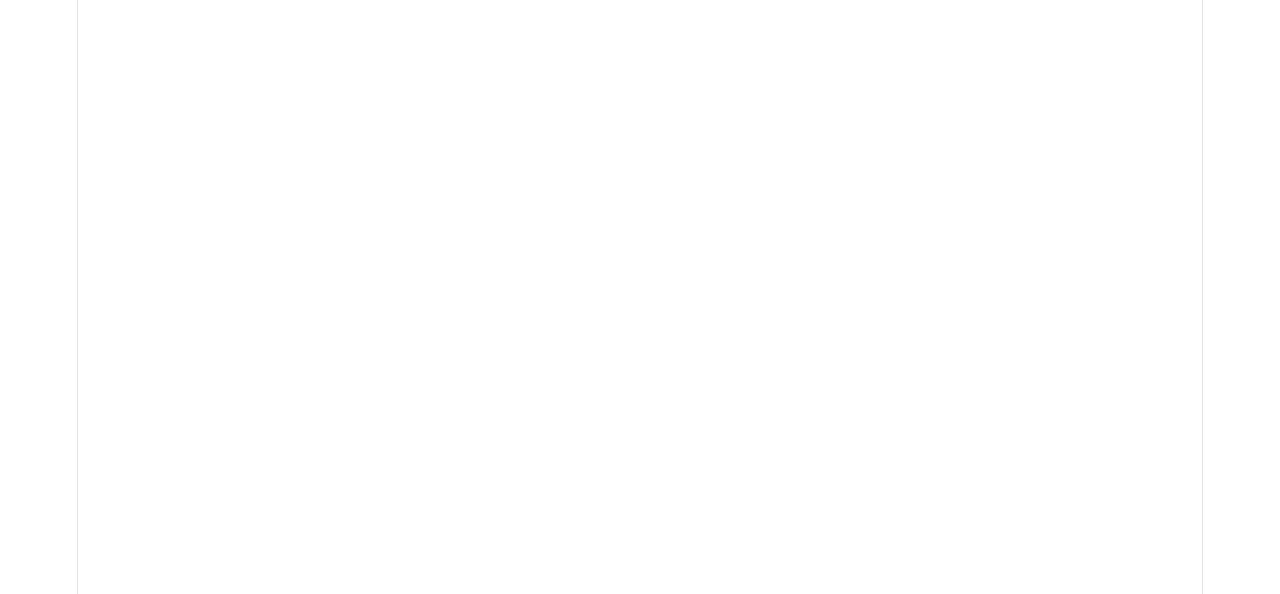
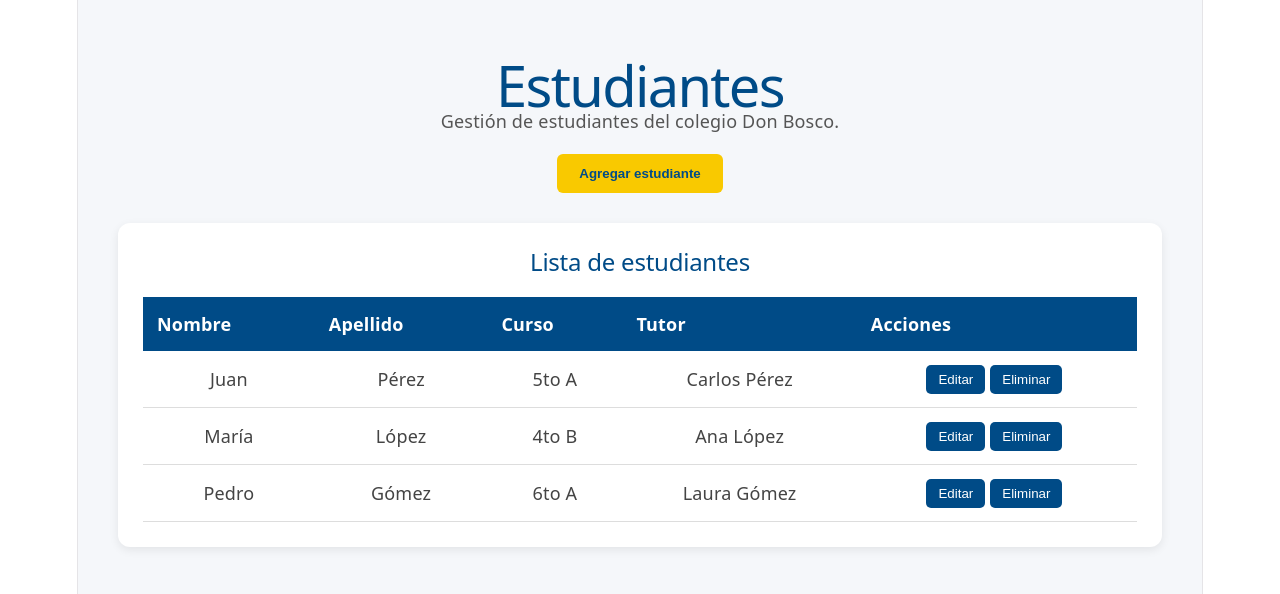
Before and after one commit to nicolatellez67-pixel/Fronted-lugares, a React (Vite) app: page /estudiantes in a window 1280 px wide. Before the commit this address had no page. Shown: the top 594 px of the page. Built offline with nearby package versions, Linux system fonts and the light colour scheme.

Commit message:
Avance proyecto Don Bosco

```diff
--- /dev/null
+++ b/src/pages/EstudiantesPage.css
@@ -0,0 +1,82 @@
+.estudiantes-page {
+  min-height: 100vh;
+  padding: 40px;
+  background: #f5f7fa;
+}
+
+.estudiantes-page h1 {
+  color: #004b87;
+  text-align: center;
+  margin-bottom: 10px;
+}
+
+.estudiantes-page > p {
+  text-align: center;
+  color: #555;
+}
+
+.estudiantes-page > button {
+  display: block;
+  margin: 20px auto;
+  background: #f9c900;
+  color: #004b87;
+  border: none;
+  padding: 12px 22px;
+  border-radius: 6px;
+  font-weight: bold;
+  cursor: pointer;
+}
+
+.estudiantes-page > button:hover {
+  background: #e5b900;
+}
+
+.tabla {
+  background: white;
+  margin-top: 30px;
+  padding: 25px;
+  border-radius: 12px;
+  box-shadow: 0 3px 10px rgba(0, 0, 0, 0.08);
+}
+
+.tabla h2 {
+  color: #004b87;
+  text-align: center;
+}
+
+table {
+  width: 100%;
+  border-collapse: collapse;
+  margin-top: 20px;
+}
+
+th {
+  background: #004b87;
+  color: white;
+  padding: 14px;
+  text-align: left;
+}
+
+td {
+  padding: 13px;
+  border-bottom: 1px solid #ddd;
+  color: #444;
+}
+
+tr:hover {
+  background: #f8f8f8;
+}
+
+td button {
+  padding: 7px 12px;
+  margin-right: 5px;
+  border: none;
+  border-radius: 5px;
+  cursor: pointer;
+  background: #004b87;
+  color: white;
+}
+
+td button:hover {
+  background: #0066b3;
+}
--- /dev/null
+++ b/src/pages/EstudiantesPage.tsx
@@ -0,0 +1,66 @@
+import "./EstudiantesPage.css";
+
+function EstudiantesPage() {
+  return (
+    <div className="estudiantes-page">
+      <h1>Estudiantes</h1>
+
+      <p>Gestión de estudiantes del colegio Don Bosco.</p>
+
+      <button>Agregar estudiante</button>
+
+      <div className="tabla">
+        <h2>Lista de estudiantes</h2>
+
+        <table>
+          <thead>
+            <tr>
+              <th>Nombre</th>
+              <th>Apellido</th>
+              <th>Curso</th>
+              <th>Tutor</th>
+              <th>Acciones</th>
+            </tr>
+          </thead>
+
+          <tbody>
+            <tr>
+              <td>Juan</td>
+              <td>Pérez</td>
+              <td>5to A</td>
+              <td>Carlos Pérez</td>
+              <td>
+                <button>Editar</button>
+                <button>Eliminar</button>
+              </td>
+            </tr>
+
+            <tr>
+              <td>María</td>
+              <td>López</td>
+              <td>4to B</td>
+              <td>Ana López</td>
+              <td>
+                <button>Editar</button>
+                <button>Eliminar</button>
+              </td>
+            </tr>
+
+            <tr>
+              <td>Pedro</td>
+              <td>Gómez</td>
+              <td>6to A</td>
+              <td>Laura Gómez</td>
+              <td>
+                <button>Editar</button>
+                <button>Eliminar</button>
+              </td>
+            </tr>
+          </tbody>
+        </table>
+      </div>
+    </div>
+  );
+}
+
+export default EstudiantesPage;
--- /dev/null
+++ b/src/pages/HomePage.css
@@ -0,0 +1,67 @@
+.home {
+  display: flex;
+  min-height: 100vh;
+  background: #f4f6f8;
+}
+
+.sidebar {
+  width: 230px;
+  background: #004b87;
+  padding: 25px 15px;
+  color: white;
+}
+
+.sidebar h2 {
+  text-align: center;
+  color: #ffcc00;
+  margin-bottom: 30px;
+}
+
+.sidebar nav {
+  display: flex;
+  flex-direction: column;
+  gap: 8px;
+}
+
+.sidebar a {
+  padding: 12px;
+  color: white;
+  text-decoration: none;
+  border-radius: 5px;
+}
+
+.sidebar a:hover {
+  background: #ffcc00;
+  color: #004b87;
+}
+
+.content {
+  flex: 1;
+  padding: 40px;
+}
+
+.content h1 {
+  color: #004b87;
+}
+
+.content p {
+  color: #555;
+}
+
+.cards {
+  display: grid;
+  grid-template-columns: repeat(2, 1fr);
+  gap: 20px;
+  margin-top: 30px;
+}
+
+.card {
+  background: white;
+  padding: 25px;
+  border-radius: 10px;
+  border-left: 5px solid #ffcc00;
+}
+
+.card h3 {
+  color: #004b87;
+}
--- /dev/null
+++ b/src/pages/HomePage.tsx
@@ -0,0 +1,54 @@
+import "./HomePage.css";
+
+function HomePage() {
+  return (
+    <div className="home">
+      <aside className="sidebar">
+        <h2>Don Bosco</h2>
+
+        <nav>
+          <a>Inicio</a>
+          <a href="/estudiantes">Estudiantes</a>
+          <a>Cursos</a>
+          <a>Aulas</a>
+          <a>Asientos</a>
+          <a>Asignaciones</a>
+          <a>Tutores</a>
+          <a>Reportes</a>
+          <a>Configuración</a>
+        </nav>
+      </aside>
+
+      <main className="content">
+        <h1>Bienvenido al sistema</h1>
+        <p>
+          Sistema de asignación de asientos para estudiantes.
+        </p>
+
+        <div className="cards">
+          <div className="card">
+            <h3>Estudiantes</h3>
+            <p>Gestionar estudiantes</p>
+          </div>
+
+          <div className="card">
+            <h3>Cursos</h3>
+            <p>Gestionar cursos</p>
+          </div>
+
+          <div className="card">
+            <h3>Aulas</h3>
+            <p>Gestionar aulas</p>
+          </div>
+
+          <div className="card">
+            <h3>Asientos</h3>
+            <p>Gestionar asientos</p>
+          </div>
+        </div>
+      </main>
+    </div>
+  );
+}
+
+export default HomePage;
--- /dev/null
+++ b/src/pages/LoginPage.css
@@ -0,0 +1,75 @@
+.login-page {
+  min-height: 100vh;
+  display: flex;
+  justify-content: center;
+  align-items: center;
+  background: #003b70;
+}
+
+.login-box {
+  width: 380px;
+  background: white;
+  border-radius: 12px;
+  overflow: hidden;
+  box-shadow: 0 10px 30px rgba(0, 0, 0, 0.25);
+}
+
+.login-header {
+  background: #003b70;
+  color: white;
+  text-align: center;
+  padding: 30px 20px;
+  border-bottom: 5px solid #f5c400;
+}
+
+.login-header h1 {
+  margin: 0 0 8px;
+  font-size: 30px;
+}
+
+.login-header p {
+  margin: 0;
+  font-size: 15px;
+}
+
+.login-form {
+  padding: 30px;
+}
+
+.login-form label {
+  display: block;
+  margin-bottom: 7px;
+  color: #003b70;
+  font-weight: bold;
+}
+
+.login-form input {
+  width: 100%;
+  padding: 12px;
+  margin-bottom: 20px;
+  box-sizing: border-box;
+  border: 1px solid #ccc;
+  border-radius: 6px;
+  font-size: 15px;
+}
+
+.login-form input:focus {
+  outline: none;
+  border: 2px solid #0066a1;
+}
+
+.login-form button {
+  width: 100%;
+  padding: 13px;
+  background: #f5c400;
+  color: #003b70;
+  border: none;
+  border-radius: 6px;
+  font-weight: bold;
+  font-size: 15px;
+  cursor: pointer;
+}
+
+.login-form button:hover {
+  background: #e0b300;
+}
--- a/src/pages/LoginPage.tsx
+++ b/src/pages/LoginPage.tsx
@@ -1,6 +1,7 @@
 import { useState } from "react";
 import { useNavigate } from "react-router-dom";
 import { login } from "../repositories/authRepository";
+import "./LoginPage.css";
 
 function LoginPage() {
   const [email, setEmail] = useState("");
@@ -19,30 +20,35 @@ function LoginPage() {
   }
 
   return (
-    <div>
-      <h1>Iniciar sesión</h1>
+    <div className="login-page">
+      <div className="login-box">
+        <div className="login-header">
+          <h1>Bienvenido</h1>
+          <p>Sistema de asignación de asientos</p>
+        </div>
 
+        <div className="login-form">
+          <label>Correo electrónico</label>
           <input
             type="email"
-        placeholder="Correo electrónico"
+            placeholder="Ingrese su correo"
             value={email}
             onChange={(e) => setEmail(e.target.value)}
           />
 
-      <br />
-      <br />
-
+          <label>Contraseña</label>
           <input
             type="password"
-        placeholder="Contraseña"
+            placeholder="Ingrese su contraseña"
             value={password}
             onChange={(e) => setPassword(e.target.value)}
           />
 
-      <br />
-      <br />
-
-      <button onClick={handleLogin}>Ingresar</button>
+          <button onClick={handleLogin}>
+            INGRESAR
+          </button>
+        </div>
+      </div>
     </div>
   );
 }
--- a/src/routes/AppRoutes.tsx
+++ b/src/routes/AppRoutes.tsx
@@ -1,16 +1,16 @@
 import { BrowserRouter, Routes, Route } from "react-router-dom";
 import LoginPage from "../pages/LoginPage";
-
-function HomePage() {
-  return <h1>Home</h1>;
-}
+import HomePage from "../pages/HomePage";
+import EstudiantesPage from "../pages/EstudiantesPage";
 
 function AppRoutes() {
   return (
     <BrowserRouter>
       <Routes>
         <Route path="/" element={<LoginPage />} />
+        <Route path="/login" element={<LoginPage />} />
         <Route path="/home" element={<HomePage />} />
+        <Route path="/estudiantes" element={<EstudiantesPage />} />
       </Routes>
     </BrowserRouter>
   );
```
Lines whose indentation alone changed are shown as unchanged.
